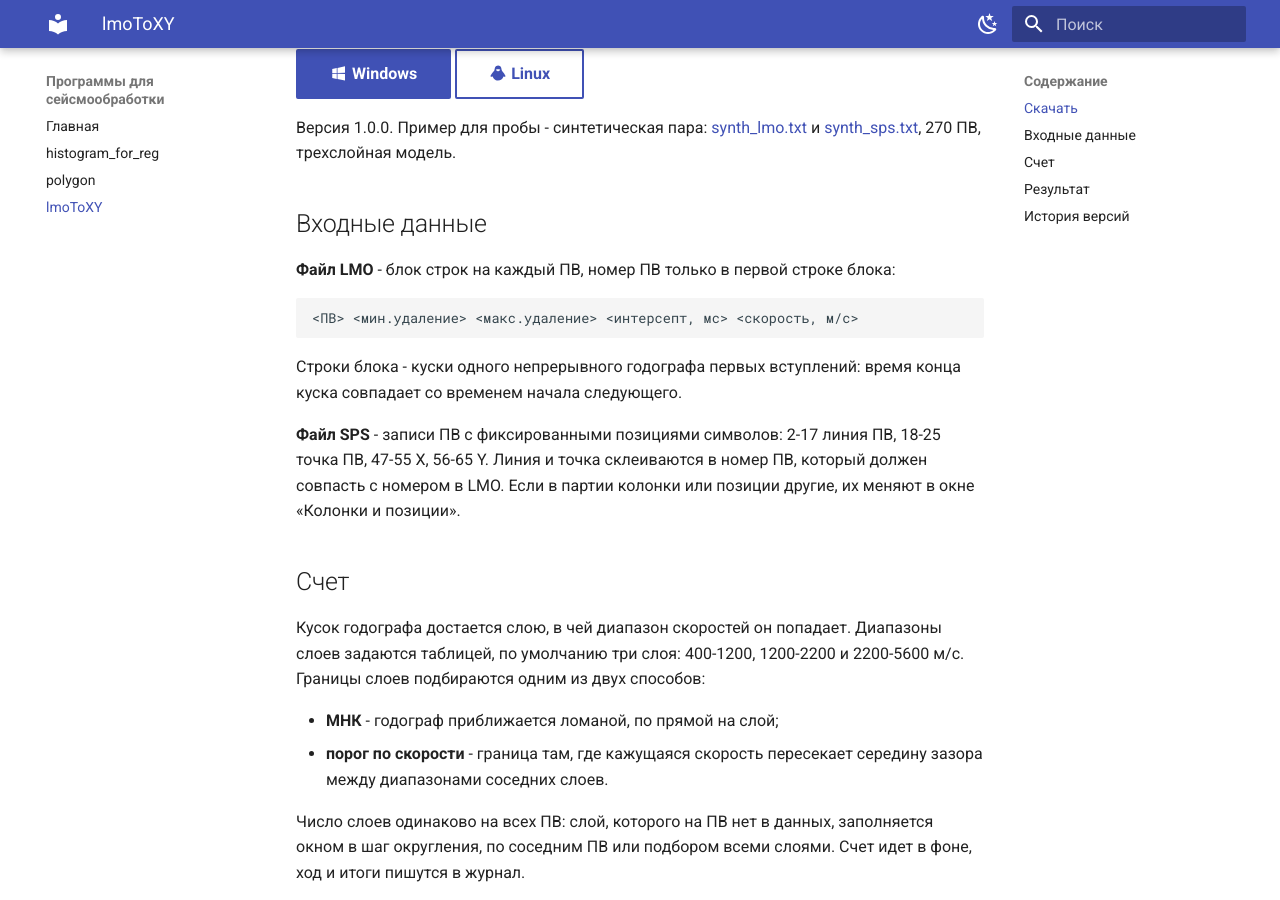
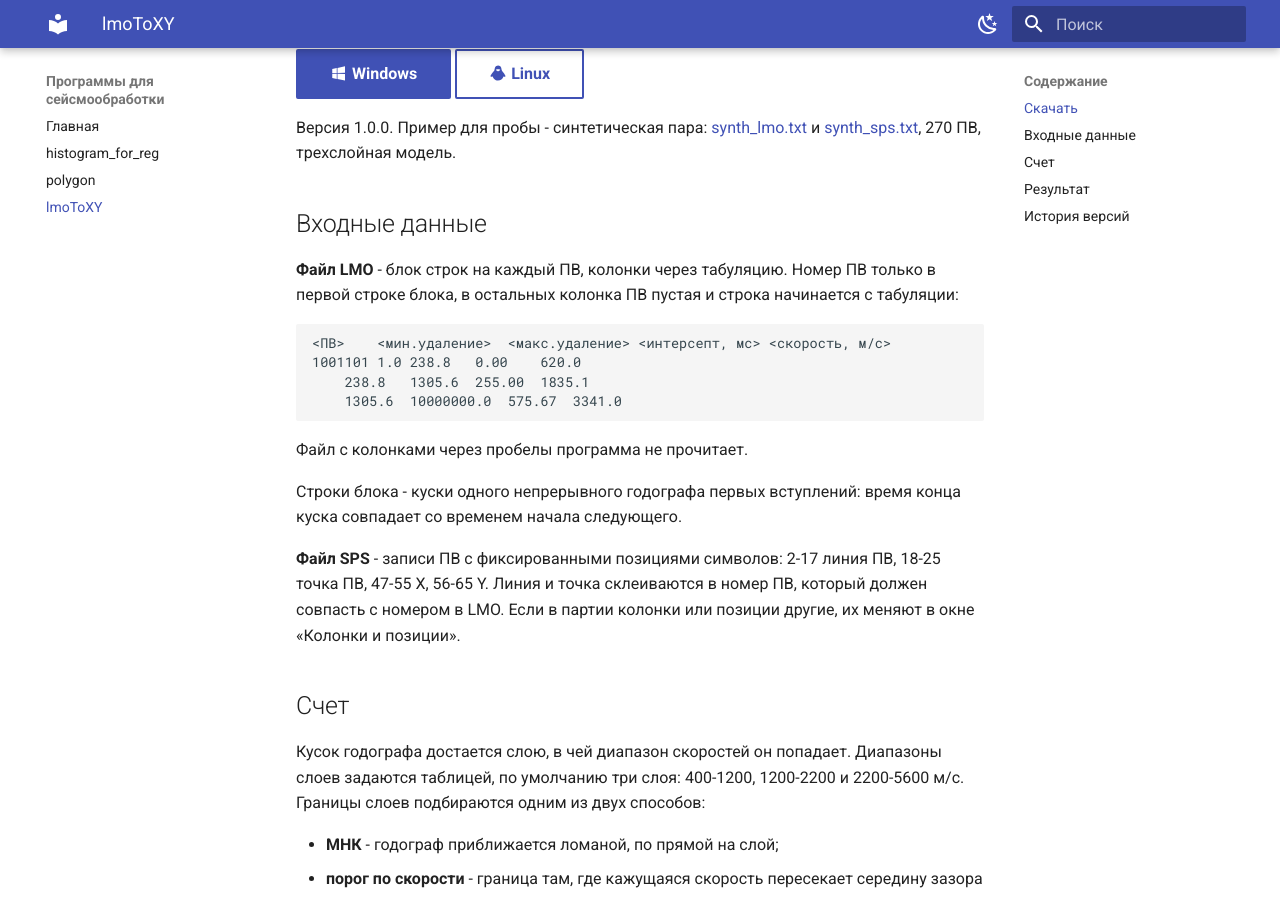
Before and after one commit to daniscoder/daniscoder.github.io, an MkDocs documentation site: the page built from docs/lmotoxy.md, in a window 1280 px wide and 900 px high, scrolled down 324 px. Built offline with MkDocs 1.6.1 and Material for MkDocs 9.7.7, drawn with Linux system fonts in a browser that asks for light colours.

Commit message:
lmoToXY: колонки LMO через табуляцию
Страница говорила о пробелах, а программа делит строку только по табуляции:
файл с пробелами она не прочитает.

````diff
--- a/docs/lmotoxy.md
+++ b/docs/lmotoxy.md
@@ -15,11 +15,18 @@
 
 ## Входные данные
 
-**Файл LMO** - блок строк на каждый ПВ, номер ПВ только в первой строке блока:
+**Файл LMO** - блок строк на каждый ПВ, колонки через табуляцию. Номер ПВ только
+в первой строке блока, в остальных колонка ПВ пустая и строка начинается с
+табуляции:
 
 ```
-<ПВ> <мин.удаление> <макс.удаление> <интерсепт, мс> <скорость, м/с>
+<ПВ>	<мин.удаление>	<макс.удаление>	<интерсепт, мс>	<скорость, м/с>
+1001101	1.0	238.8	0.00	620.0
+	238.8	1305.6	255.00	1835.1
+	1305.6	10000000.0	575.67	3341.0
 ```
+
+Файл с колонками через пробелы программа не прочитает.
 
 Строки блока - куски одного непрерывного годографа первых вступлений: время
 конца куска совпадает со временем начала следующего.
````
